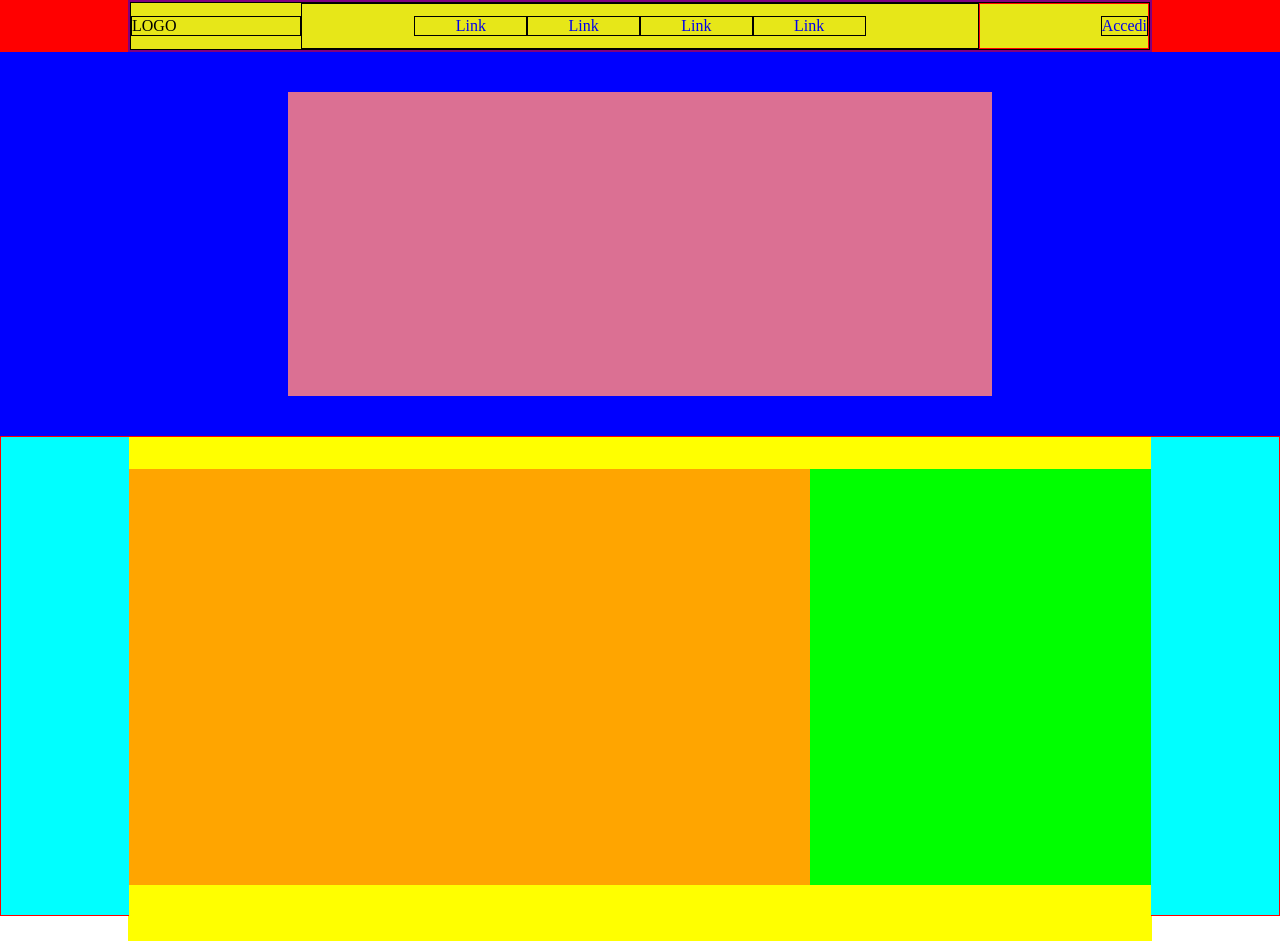
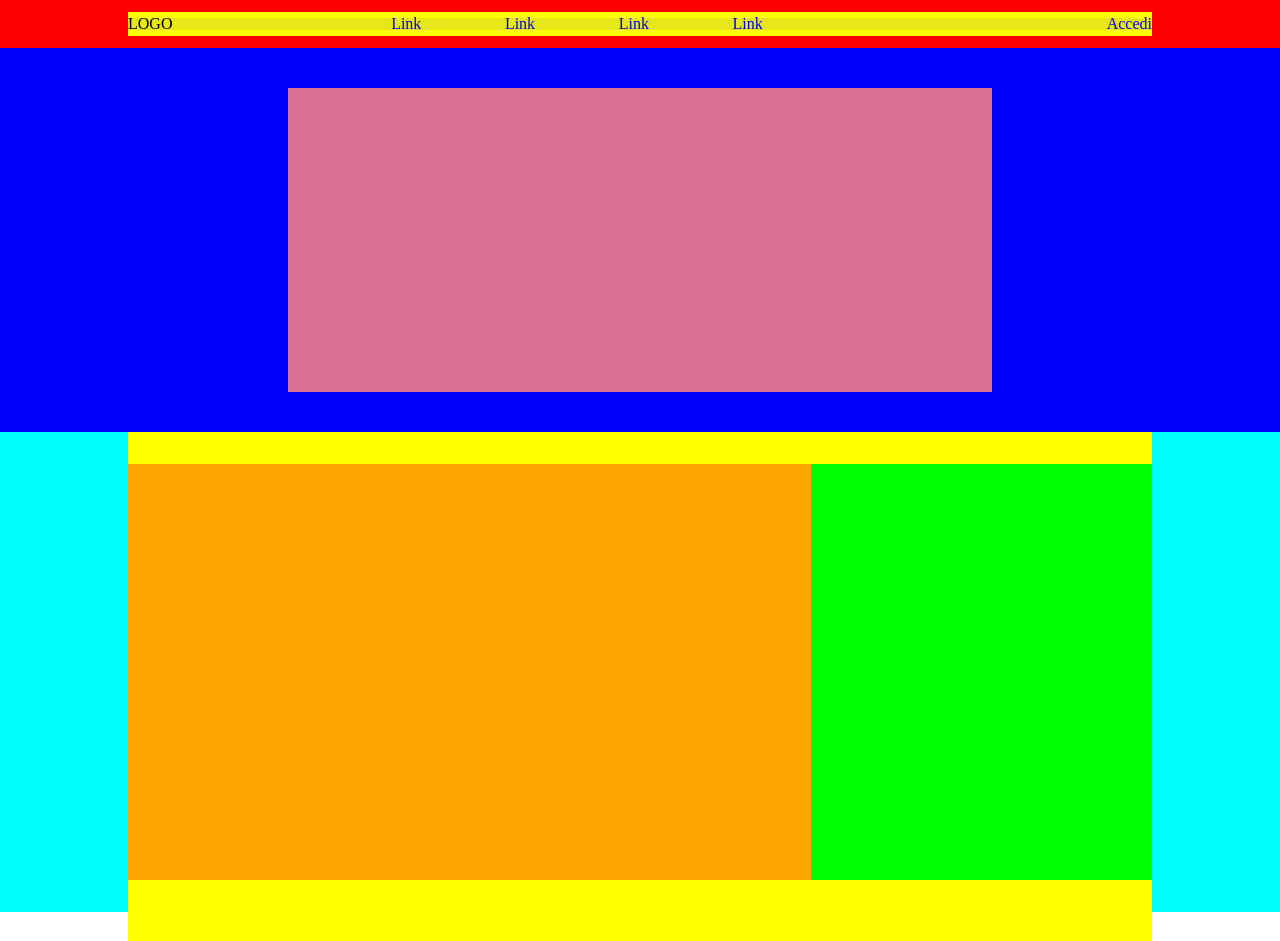
Before and after one commit to danieledisco/htmlcss-struttura-discord, a plain HTML site: page index.html in a window 1280 px wide. Shown: the top 941 px of the page. Drawn offline with Linux system fonts and the light colour scheme.

Commit message:
height hard coded Remove fixed heights and put under debug

```diff
--- a/css/style.css
+++ b/css/style.css
@@ -9,9 +9,13 @@
 /* common */
 
 
+
 .header_container
 {
+        display: flex;
         width: 80%;
+        align-items: center;
+        height: 50%;
 }
 
 .small_container
@@ -41,9 +45,11 @@
 
 .row_header
 {
+        width: 100%;
         display: flex;
-        height: 3rem;
-      /*   margin-left: -1rem;
+        height: 50%;
+        justify-content: space-between;
+        /*   margin-left: -1rem;
         margin-right: -1rem; */
 }
 
@@ -115,6 +121,13 @@ body
 
 
 /* header */
+#site_header
+{
+        height: 3rem;
+        display: flex;
+        align-items: center;
+}
+
 .logo
 {
         align-self: center;
@@ -199,36 +212,18 @@ body
         height: 75%;
         justify-content: space-between;
 }
-.social
-{
-        height: 100%;
-}
-.product
-{
-        height: 100%;
-}
-.company
-{
-        height: 100%;
-}
-.resources
-{
-        height: 100%;
-}
-.rules
-{
-        height: 100%;
-}
+
+
 
 .comp_adv
 {
-        height: 50%;
+
         width: 5rem;
         align-self: center;
 }
 .sign_in
 {
-        height: 50%;
+
         width: 5rem;
         align-self: center;
 }
@@ -243,37 +238,34 @@ body
 .debug .header_container
 {
         background-color: yellow;
-        border: 2px solid purple;
+       /* border: 2px solid purple; */
 }
 
 .debug .row_header
 {
         background-color: rgba(0, 0, 255, 0.093);
-        border: 1px solid black;
+        /*border: 1px solid black;*/
 }
 
-.debug .logo
-{
-        border: 1px solid black;
-}
+
 
 .debug .main_menu
 {
-        border: 1px solid black;
+        /*border: 1px solid black;*/
 }
 
 .debug .main_menu .link
 {
-        border: 1px solid black;
+        /* border: 1px solid black; */
 }
 
 .debug .div_enter
 {
-        border: 1px solid red;
+       /*  border: 1px solid red;  */
 }
 .debug .div_enter .enter
 {
-        border: 1px solid black;
+       /*  border: 1px solid black; */
 }
 
 .debug .welcome
@@ -289,7 +281,7 @@ body
 .debug .big_container_odd
 {
         background-color: aqua;
-        border: 1px solid red;
+       /*  border: 1px solid red; */
 }
 
 .debug .row
@@ -329,22 +321,27 @@ body
 .debug .social
 {
         background-color: blue;
+        height: 100%;
 }
 .debug .product
 {
         background-color: rgb(221, 0, 255);
+        height: 100%;
 }
 .debug .company
 {
         background-color: rgb(0, 255, 153);
+        height: 100%;
 }
 .debug .resources
 {
         background-color: darkgreen;
+        height: 100%;
 }
 .debug .rules
 {
         background-color: orange;
+        height: 100%;
 }
 
 .debug .row_footer_down
@@ -355,9 +352,11 @@ body
 .debug .comp_adv
 {
         background-color: yellow;
+        height: 50%;
 }
 
 .debug .sign_in
 {
         background-color: yellow;
+        height: 50%;
 }
--- a/index.html
+++ b/index.html
@@ -15,10 +15,10 @@
         <header id="site_header">
                 <div class="header_container">
                         <div class="row_header">
-                                <div class="logo col-2">
+                                <div class="logo">
                                         LOGO
                                 </div>
-                                <nav class="main_menu col-8">
+                             <nav class="main_menu col-8">
                                         <div class="link col-2">
                                                 <a href="#">Link</a>
                                         </div>
```
